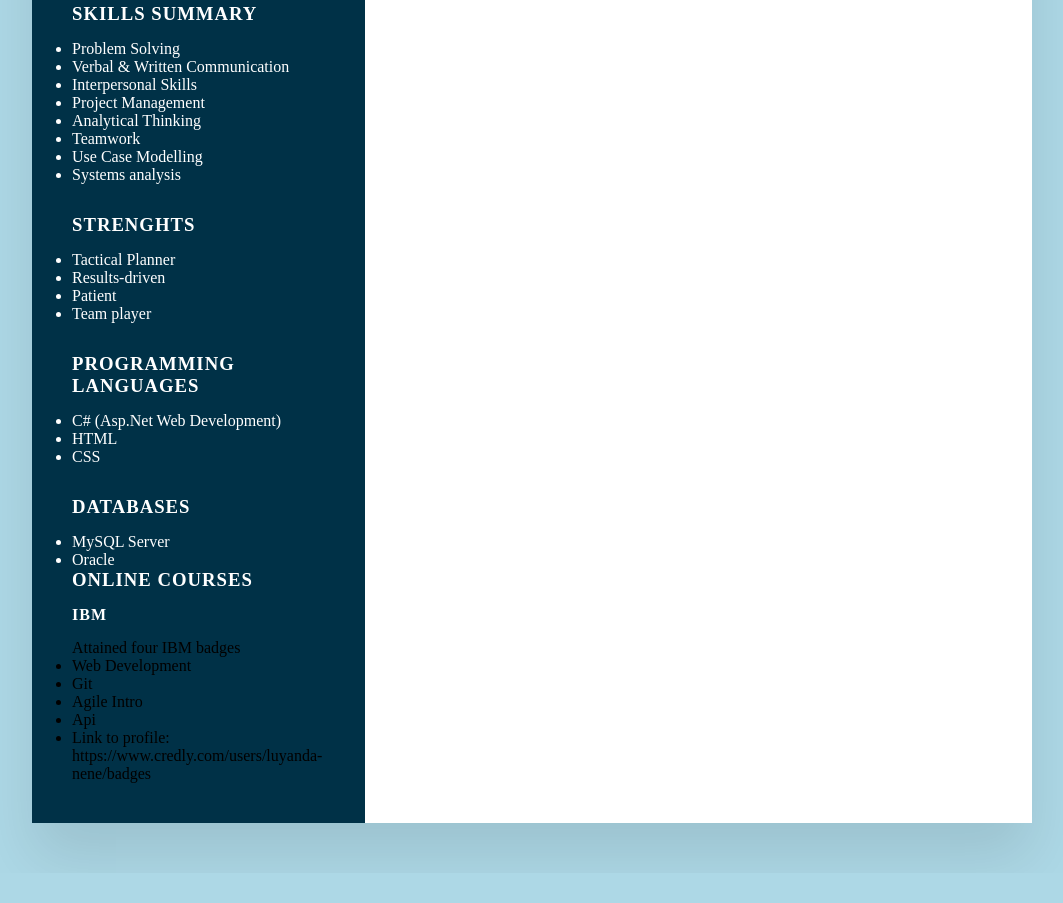
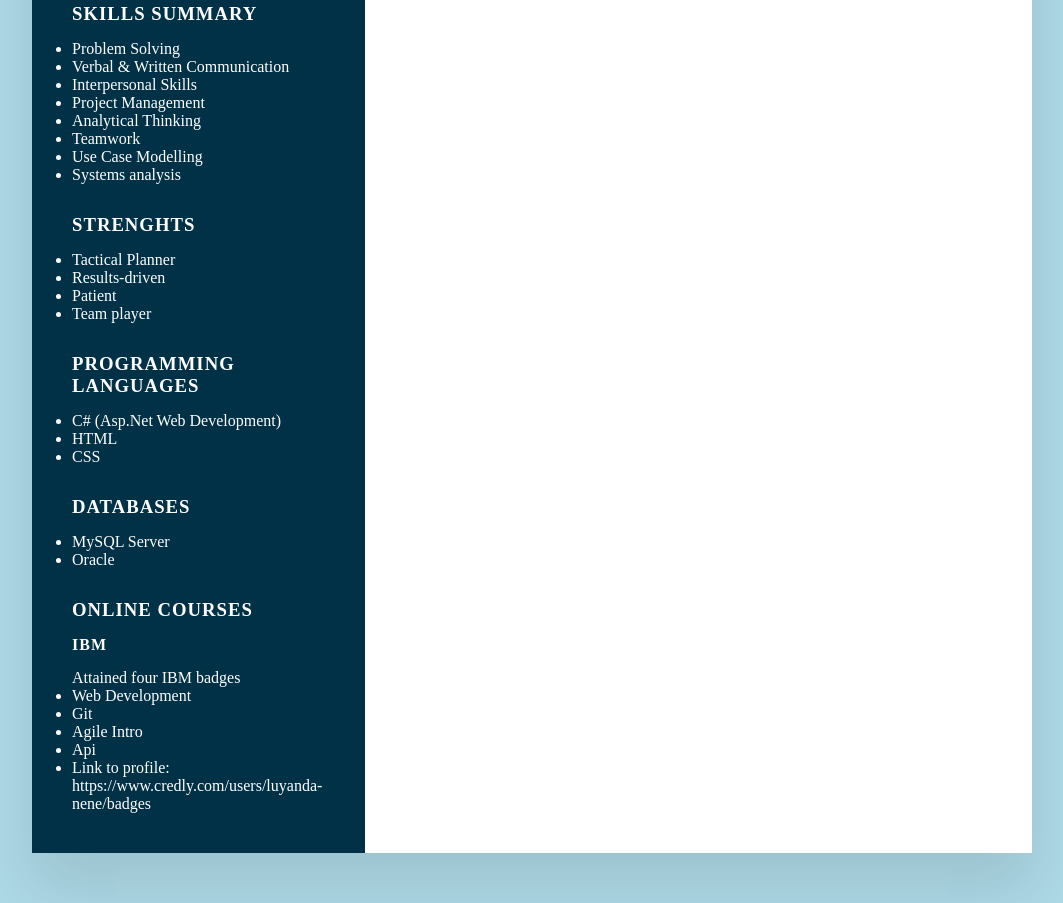
Before and after one commit to MrNene21/online-resume, a plain HTML site: page index.html in a window 1280 px wide. Shown: the part 242-1145 px from the top of the page, without its empty margins (108-1171 px from the left). Before the commit the page ends 1115 px from the top, so only its background shows below. Drawn offline with Linux system fonts and the light colour scheme.

Commit message:
finished left side

```diff
--- a/index.html
+++ b/index.html
@@ -110,7 +110,7 @@
             <div class="onlineCourses">
                 <h3 class="title">online courses</h3>
                 <h4 class="title">IBM</h4>
-                <span class="text">Attained four IBM badges</span>
+                <span class="Attained">Attained four IBM badges</span>
                 <ul>
                     <li>
                         <span class="text">Web Development</span>
--- a/style.css
+++ b/style.css
@@ -117,6 +117,24 @@ body
     color: #fff;
     font-family: 300;
 }
+.onlineCourses
+{
+    position: relative;
+    margin-top: 30px;
+}
+.onlineCourses ul
+{
+    position: relative;
+}
+.onlineCourses ul li
+{
+    color: #fff;
+    font-family: 300;
+}
+.onlineCourses .Attained
+{
+    color: #fff;
+}
 .container .right_side
 {
     position: relative;
```
